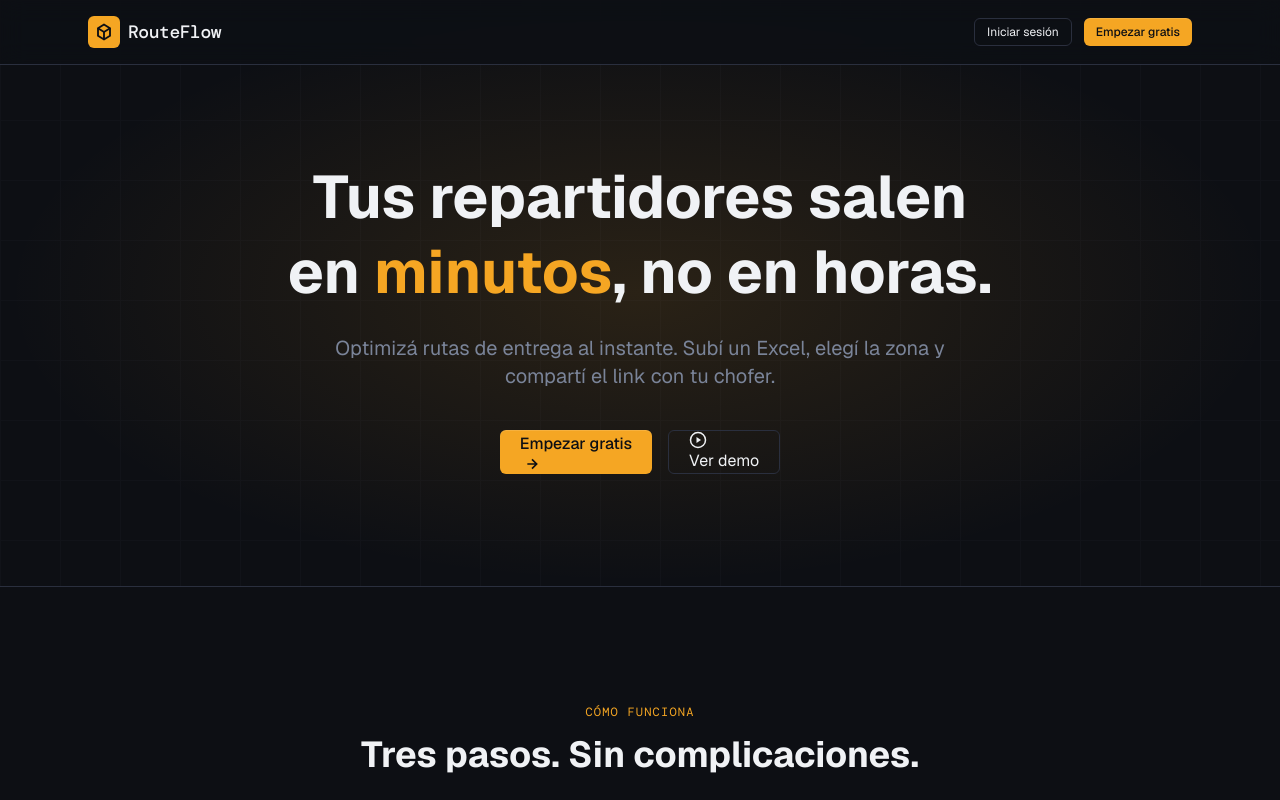
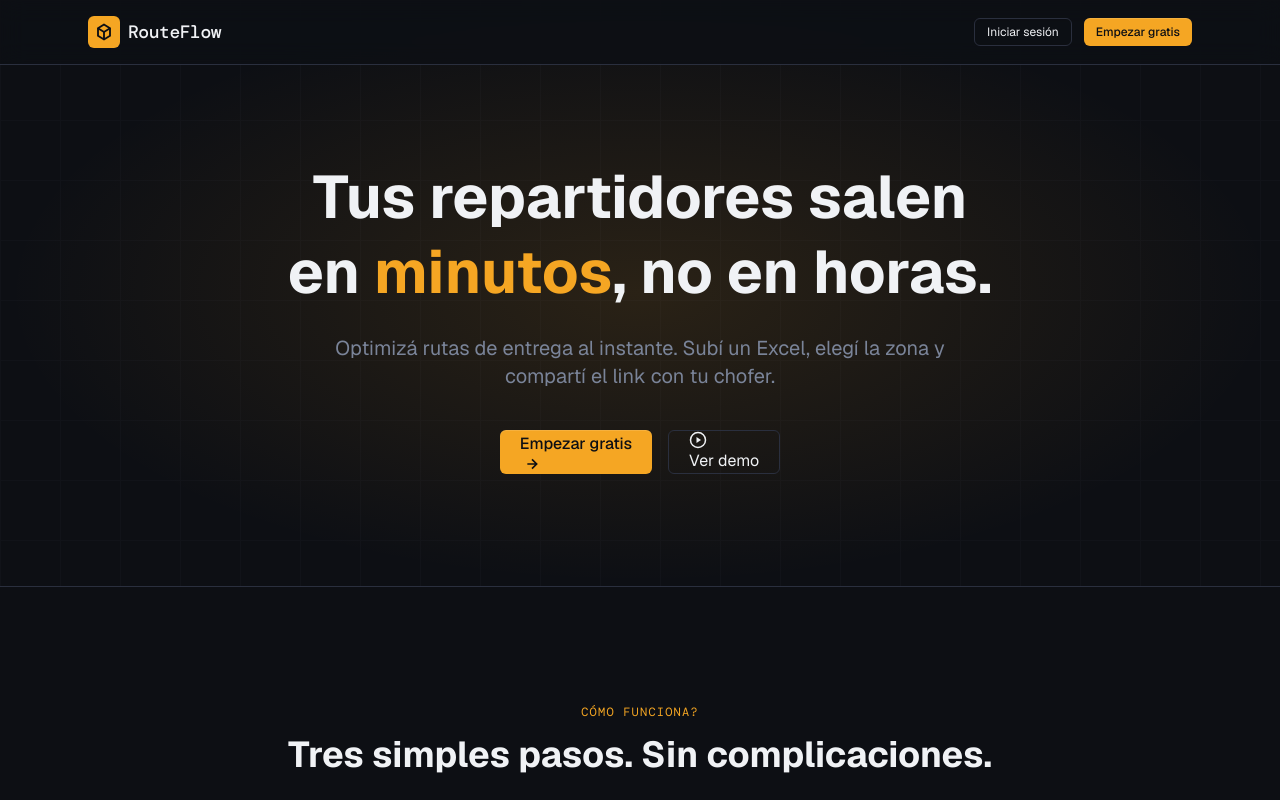
Before and after one commit to ValennIglesias/routte-flow, a Next.js app: page / in a window 1280 px wide. Shown: the top 800 px of the page. Built offline with nearby package versions, Linux system fonts and the light colour scheme; no server answers; a web font is replaced by a local one.

Commit message:
fix: update text in "How It Works" section
Change "Cómo funciona" to "Cómo funciona?" and "Tres pasos. Sin complicaciones." to "Tres simples pasos. Sin complicaciones."

```diff
--- a/app/page.tsx
+++ b/app/page.tsx
@@ -102,8 +102,8 @@ export default function LandingPage() {
       <section className="py-20 sm:py-28 border-t border-border">
         <div className="max-w-6xl mx-auto px-4 sm:px-6">
           <div className="text-center mb-16">
-            <span className="font-mono text-xs text-accent uppercase tracking-widest">Cómo funciona</span>
-            <h2 className="font-sans text-3xl sm:text-4xl font-bold mt-3 text-balance">Tres pasos. Sin complicaciones.</h2>
+            <span className="font-mono text-xs text-accent uppercase tracking-widest">Cómo funciona?</span>
+            <h2 className="font-sans text-3xl sm:text-4xl font-bold mt-3 text-balance">Tres simples pasos. Sin complicaciones.</h2>
           </div>
 
           <div className="grid grid-cols-1 md:grid-cols-3 gap-8">
```
